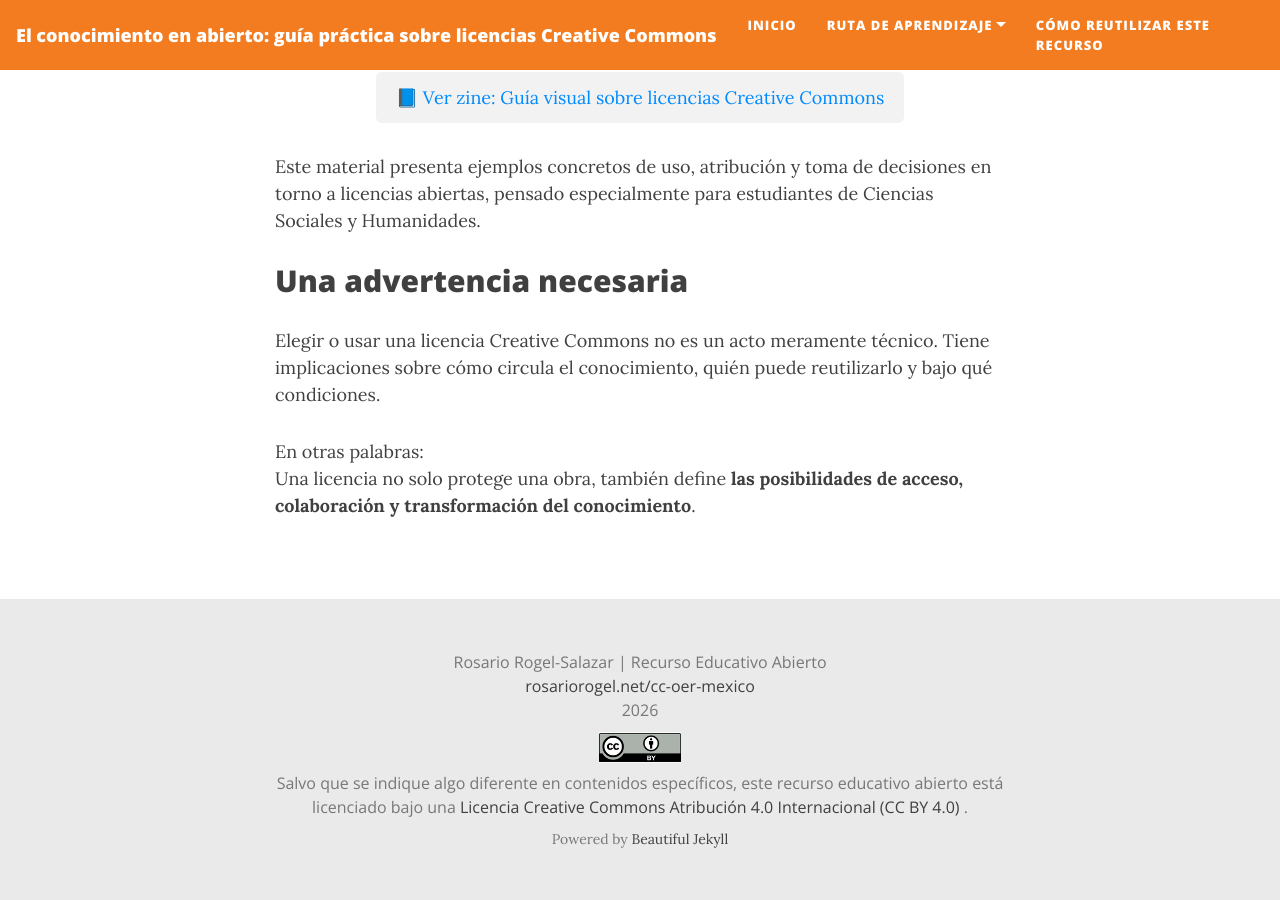
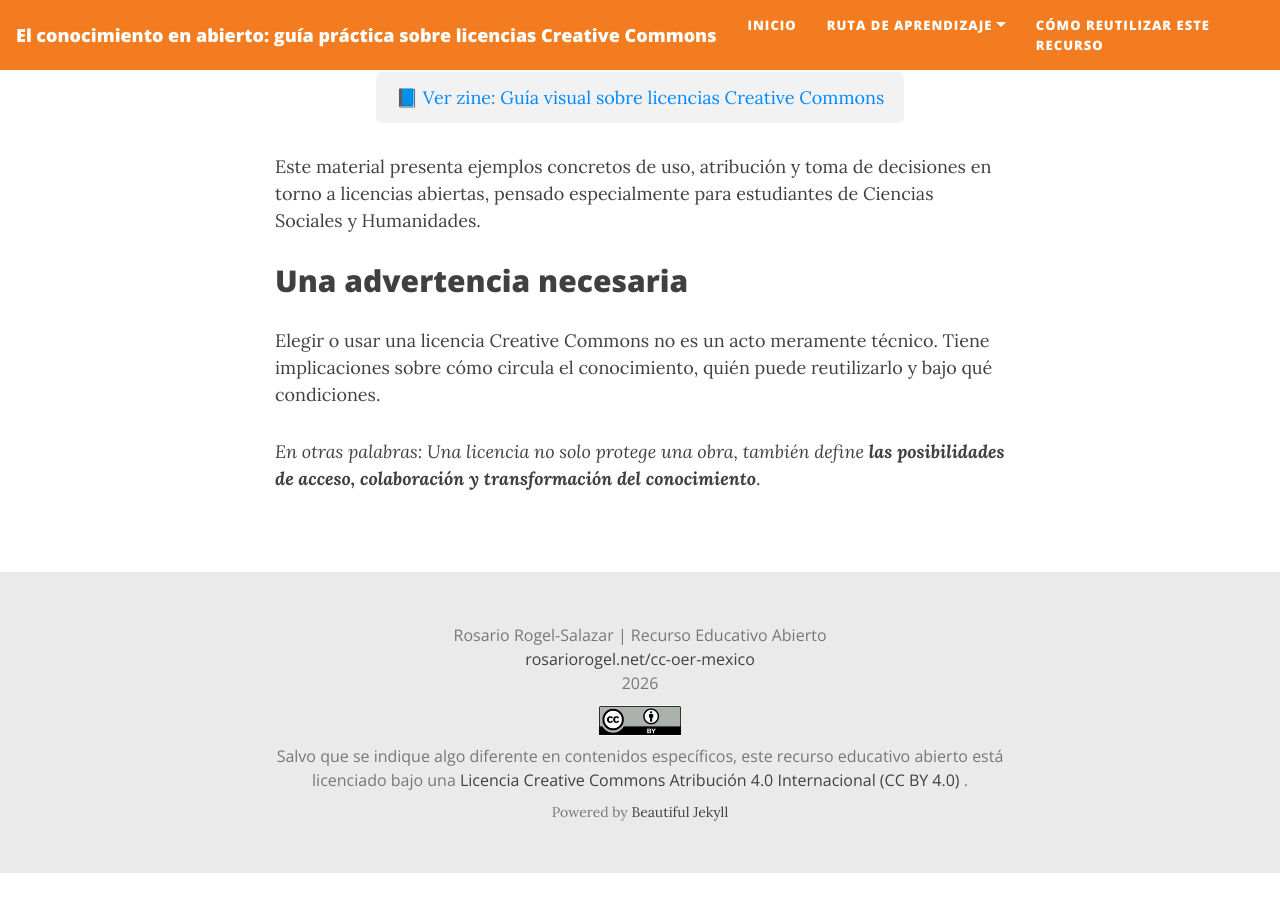
Before and after one commit to rosariorogel/cc-oer-mexico, a Jekyll site: the page built from _pages/licencias-cc.md, in a window 1280 px wide and 900 px high, scrolled down 2609 px. Built offline with Jekyll 4.4.1, drawn with Linux system fonts in a browser that asks for light colours; nearby versions of some CDN libraries; after the commit the page ends 3482 px from its top, so only the background shows below that.

```diff
--- a/_pages/licencias-cc.md
+++ b/_pages/licencias-cc.md
@@ -74,5 +74,4 @@ Este material presenta ejemplos concretos de uso, atribución y toma de decision
 
 Elegir o usar una licencia Creative Commons no es un acto meramente técnico. Tiene implicaciones sobre cómo circula el conocimiento, quién puede reutilizarlo y bajo qué condiciones.
 
-En otras palabras:
-Una licencia no solo protege una obra, también define **las posibilidades de acceso, colaboración y transformación del conocimiento**.
+*En otras palabras: Una licencia no solo protege una obra, también define **las posibilidades de acceso, colaboración y transformación del conocimiento***.
```
